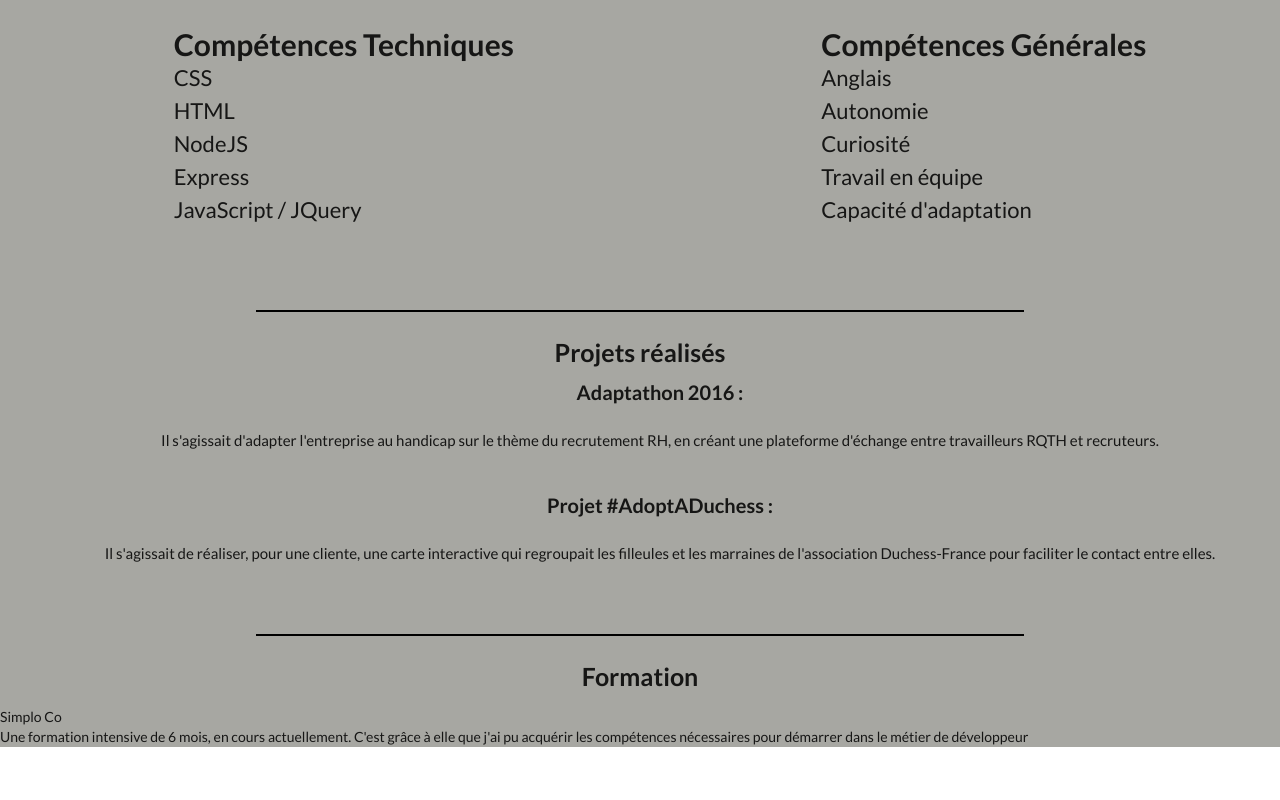
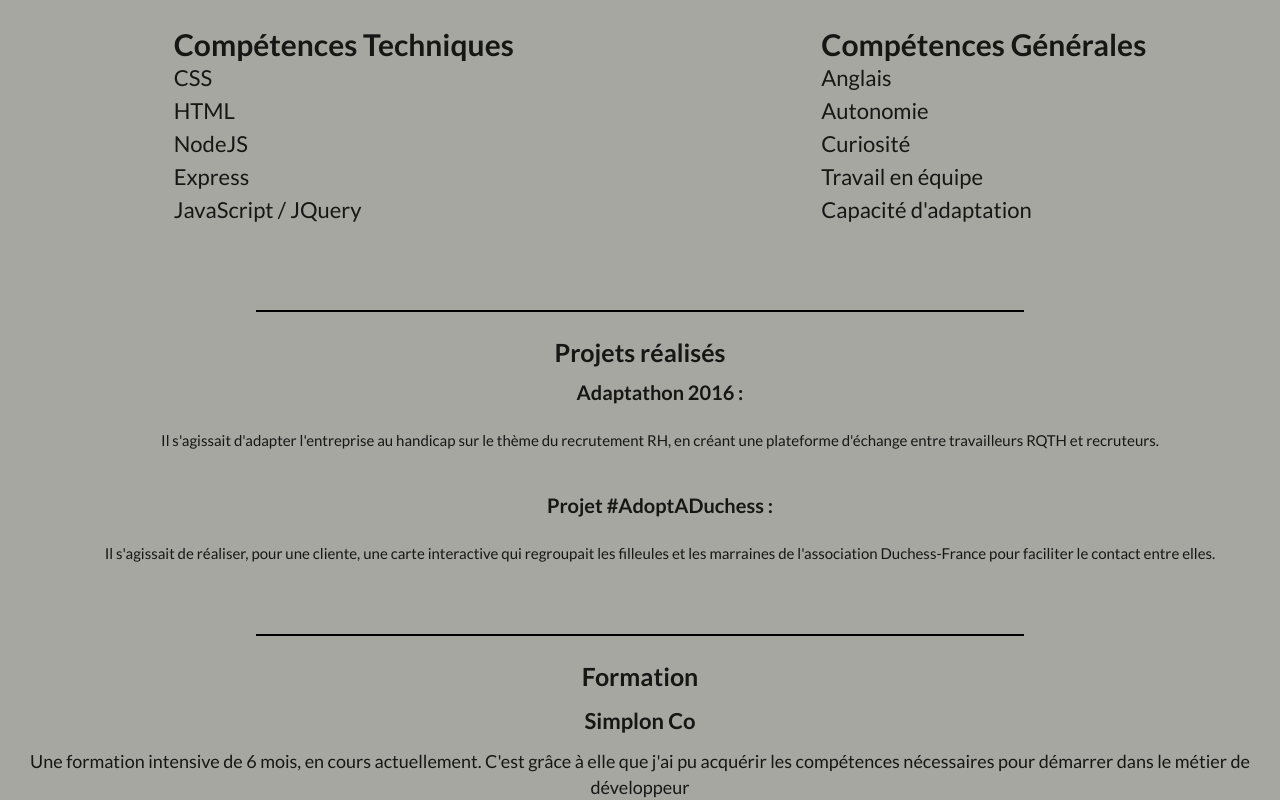
Before and after one commit to Nomilol/CV_v2, a website: page index.html in a window 1280 px wide. Shown: the part 914-1714 px from the top of the page. Before the commit the page ends 1661 px from the top, so only its background shows below. Drawn offline with nearby package versions, Linux system fonts and the light colour scheme.

```diff
--- a/index.html
+++ b/index.html
@@ -67,10 +67,11 @@
 	</div>
 	<div class="ligne"></div>
 	<h3 class="formations">Formation</h3>
-		<div class="formationSimplon">Simplo Co
+	<div class="formationSimplon">
+		<h4 class="simplon">Simplon Co</h4>
 		<p class="descriptionSimplon">Une formation intensive de 6 mois, en cours actuellement. C'est grâce à elle que j'ai pu acquérir les compétences nécessaires pour démarrer dans le métier de développeur</p>
 	</div>
-		</div>
+
 
 
 	<script src='node_modules/jquery/dist/jquery.js'></script>
--- a/style.css
+++ b/style.css
@@ -99,3 +99,13 @@
 	text-align : center;
 	font-size: 15px;
 }
+
+.formationSimplon h4{
+	text-align : center;
+	font-size : 22px;
+}
+
+.formationSimplon p{
+	text-align : center;
+	font-size : 18px;
+}
```
Lines whose indentation alone changed are shown as unchanged.
